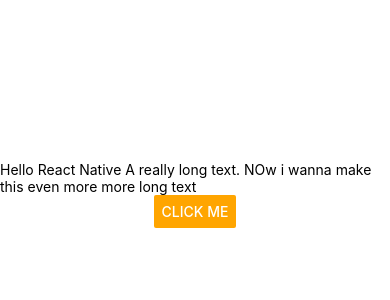
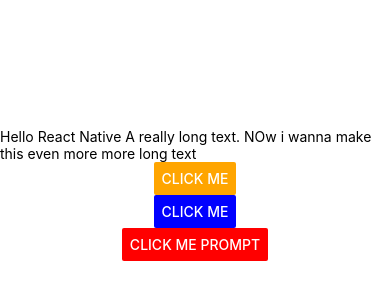
Before and after one commit to IdenTiclla/DoneWithIt, a React Native app: screen / in a window 390 px wide. Shown: the part 228-528 px from the top of the page. Built offline with nearby package versions, Linux system fonts and the light colour scheme.

Commit message:
add alert component

```diff
--- a/App.js
+++ b/App.js
@@ -1,6 +1,6 @@
 import { StatusBar } from 'expo-status-bar';
 import React from 'react';
-import { StyleSheet, Text, View, SafeAreaView, Image, TouchableHighlight, Button } from 'react-native';
+import { StyleSheet, Text, View, SafeAreaView, Image, TouchableHighlight, Button, Alert } from 'react-native';
 
 export default function App() {
     console.log("App executed")
@@ -11,6 +11,18 @@
         <View style={styles.container}>
             <Text numberOfLines={3} onPress={handlePress}>Hello React Native A really long text. NOw i wanna make this even more more long text</Text>
             <Button color="orange" title="click me" onPress={()=> console.log("button clicked")}></Button>
+            <Button
+                color="blue"
+                title="click me"
+                onPress={()=> Alert.alert("My title", "My Message",[
+                    {text:"YEES!", onPress: () => console.log("clickeaste yeees")},
+                    {text:"NOOO!", onPress: () => console.log("clickeaste nooo")},
+                ])}></Button>
+
+            <Button
+                color="red"
+                title="click me prompt"
+                onPress={()=> Alert.prompt("My Title", "my message", (text) => console.log(text))}></Button>
             <StatusBar style="auto" />
         </View>
     );
```
